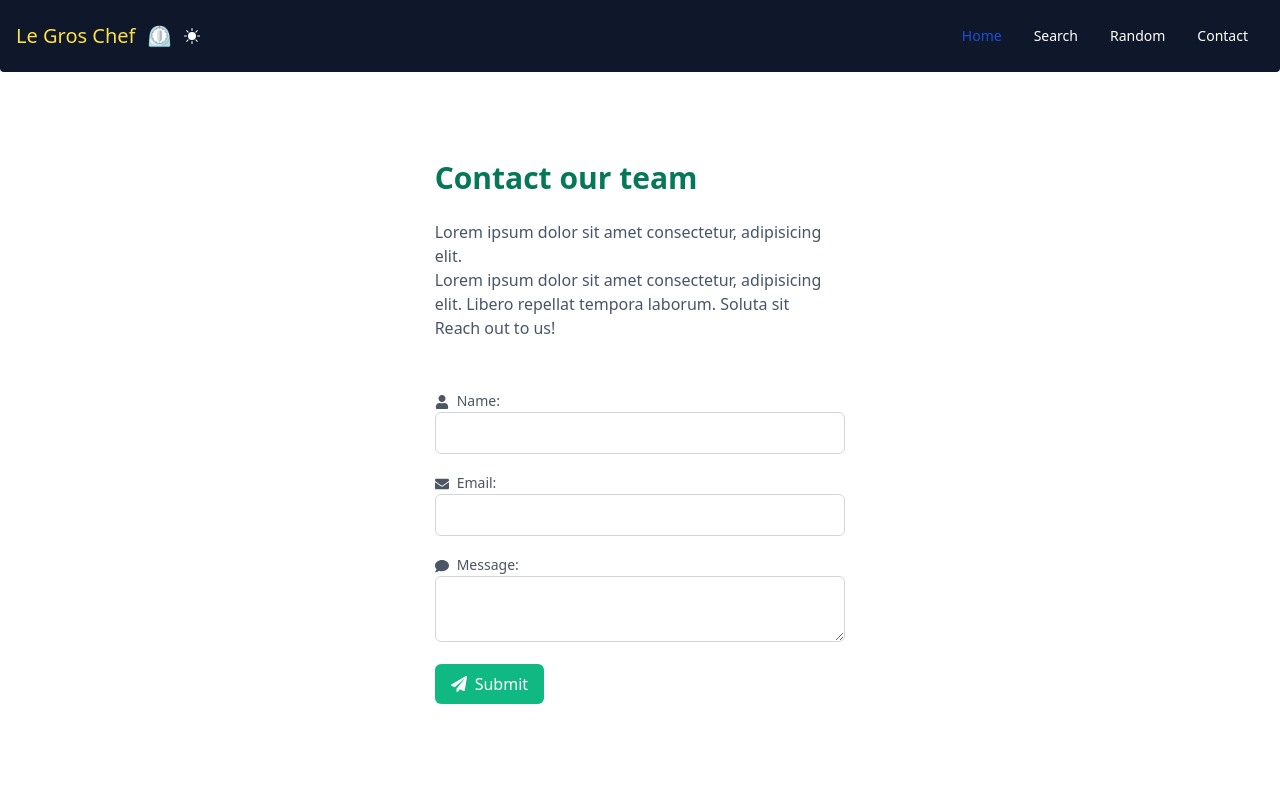
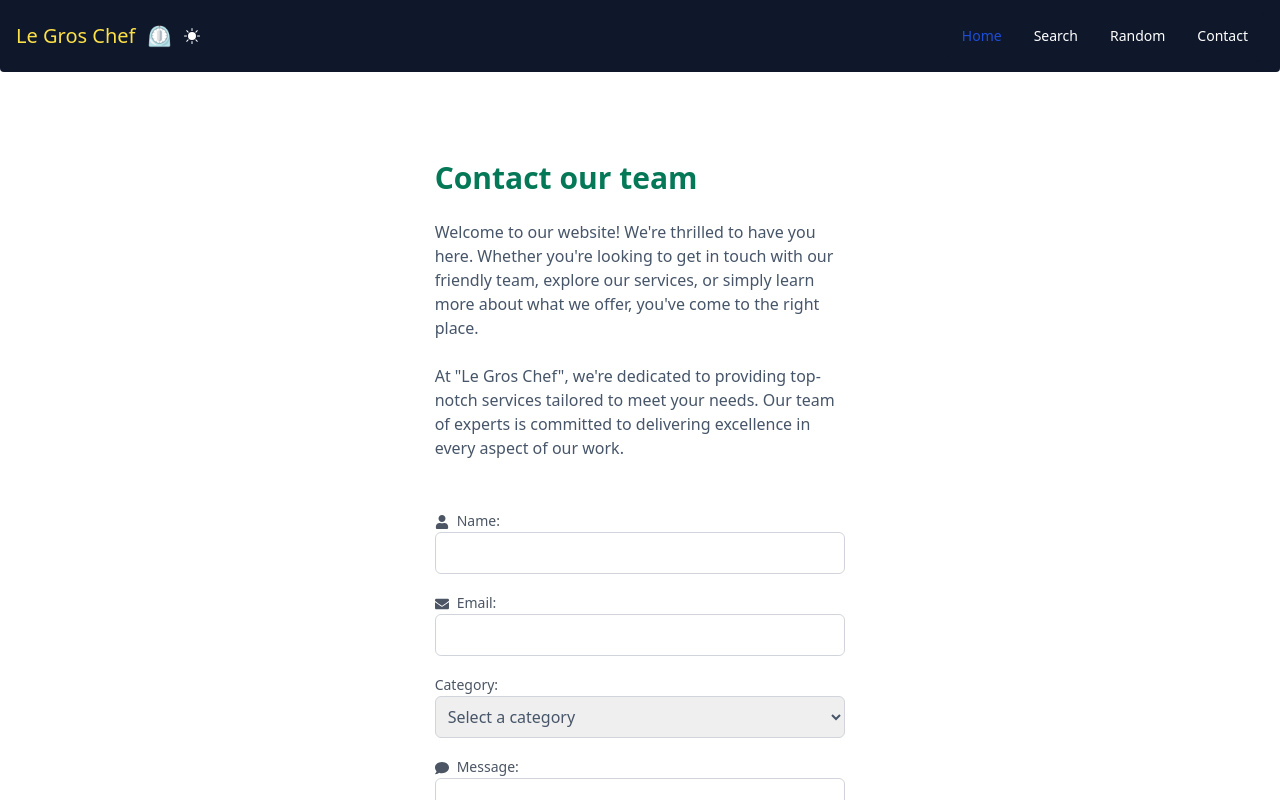
Before and after one commit to lmartins18/AdvancedClientSideDevelopmentCA, a React (Create React App) app: page /contact in a window 1280 px wide. Built offline with nearby package versions, Linux system fonts and the light colour scheme.

Commit message:
Update Contact

```diff
--- a/src/pages/Contact.jsx
+++ b/src/pages/Contact.jsx
@@ -1,7 +1,11 @@
 import { FaUser, FaEnvelope, FaComment, FaPaperPlane } from 'react-icons/fa';
 import { useForm, ValidationError } from '@formspree/react';
+import React, { useState } from 'react';
+
 export const Contact = () => {
     const [state, handleSubmit] = useForm("xyyrjkoz");
+    const [category, setCategory] = useState('');
+    const [complaintType, setComplaintType] = useState('');
 
     // Custom validation function for email format
     const validateEmail = (value) => {
@@ -10,15 +14,29 @@ export const Contact = () => {
         return emailRegex.test(value);
     };
 
+    const handleCategoryChange = (event) => {
+        setCategory(event.target.value);
+        // Reset the complaint type when category changes
+        setComplaintType('');
+    };
+
+    const handleComplaintTypeChange = (event) => {
+        setComplaintType(event.target.value);
+    };
+
     if (state.result === null) {
         return (
             <div className="flex justify-center p-6">
                 <div className="mt-16 w-full lg:w-1/3">
                     <h2 className="text-3xl font-bold font-uncial text-emerald-700">Contact our team</h2>
                     <div className="mt-6 mb-12">
-                        <p>Lorem ipsum dolor sit amet consectetur, adipisicing elit.</p>
-                        <p>Lorem ipsum dolor sit amet consectetur, adipisicing elit. Libero repellat tempora laborum. Soluta sit </p>
-                        <p> Reach out to us!</p>
+                        <p>Welcome to our website! We're thrilled to have you here.
+                            Whether you're looking to get in touch with our friendly team,
+                             explore our services, or simply learn more about what we offer,
+                             you've come to the right place.</p>
+                             <br></br>
+                        <p>At "Le Gros Chef", we're dedicated to providing top-notch services tailored to meet your needs.
+                             Our team of experts is committed to delivering excellence in every aspect of our work. </p>
                     </div>
                     <form onSubmit={handleSubmit} className="max-w-md">
                         <div className="mb-4">
@@ -63,6 +81,67 @@ export const Contact = () => {
                                 errors={state.errors}
                             />
                         </div>
+                        <div className="mb-4">
+                            <label htmlFor="category" className="text-sm font-medium text-gray-600">
+                                Category:
+                            </label>
+                            <select
+                                id="category"
+                                name="category"
+                                value={category}
+                                onChange={handleCategoryChange}
+                                required
+                                className={`w-full p-2 border ${state.errors?.category ? 'border-red-500' : 'border-gray-300'} rounded-md`}
+                            >
+                                <option value="">Select a category</option>
+                                <option value="General">General</option>
+                                <option value="Support">Support</option>
+                                <option value="Feedback">Feedback</option>
+                                <option value="Complaints">Complaints</option>
+                            </select>
+                            <ValidationError
+                                prefix="Category"
+                                field="category"
+                                errors={state.errors}
+                            />
+                        </div>
+                        {category === 'Complaints' && (
+                            <div className="mb-4">
+                                <label className="text-sm font-medium text-gray-600">Type of Complaint:</label>
+                                <div className="mt-2">
+                                    <label className="inline-flex items-center">
+                                        <input
+                                            type="radio"
+                                            className="form-radio"
+                                            value="Site"
+                                            checked={complaintType === 'Site'}
+                                            onChange={handleComplaintTypeChange}
+                                        />
+                                        <span className="ml-2">About the site</span>
+                                    </label>
+                                    <label className="inline-flex items-center ml-6">
+                                        <input
+                                            type="radio"
+                                            className="form-radio"
+                                            value="Services"
+                                            checked={complaintType === 'Services'}
+                                            onChange={handleComplaintTypeChange}
+                                        />
+                                        <span className="ml-2">About services</span>
+                                    </label>
+                                    <label className="inline-flex items-center ml-6">
+                                        <input
+                                            type="radio"
+                                            className="form-radio"
+                                            value="Other"
+                                            checked={complaintType === 'Other'}
+                                            onChange={handleComplaintTypeChange}
+                                        />
+                                        <span className="ml-2">Other</span>
+                                    </label>
+                                </div>
+                            </div>
+                        )}
                         <div className="mb-4">
                             <label htmlFor="message" className="text-sm font-medium text-gray-600">
                                 <FaComment className="inline-block mr-2" />
```
